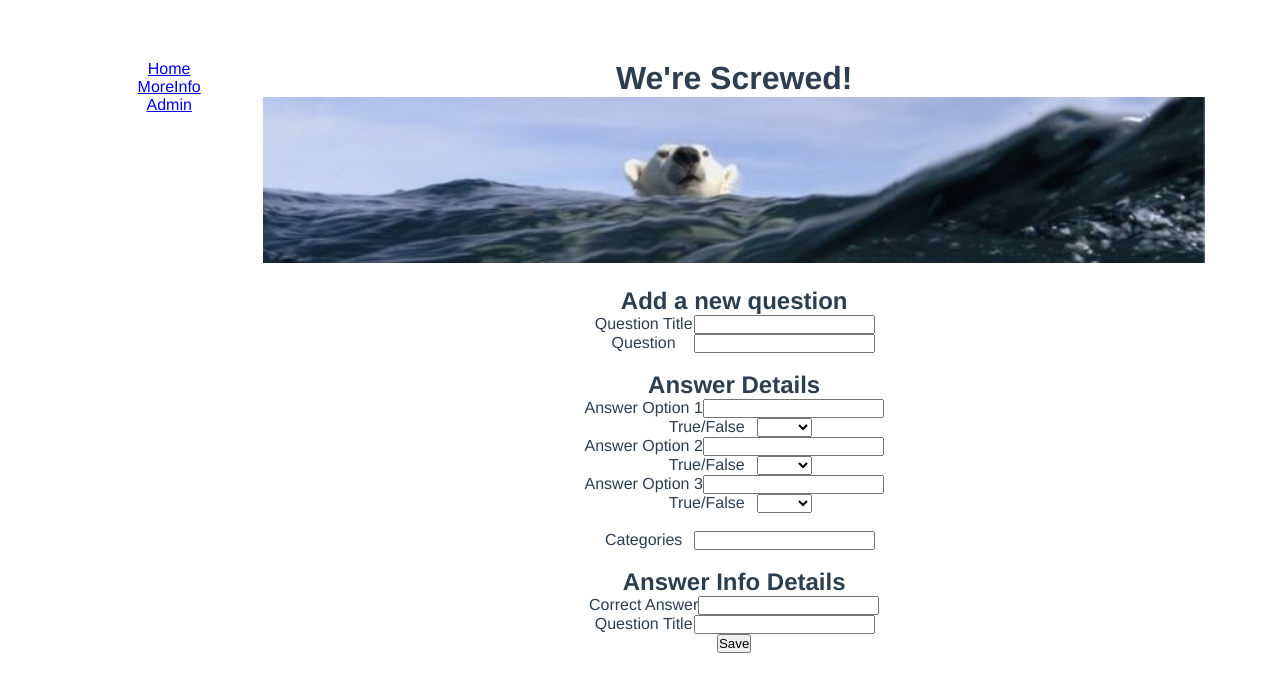
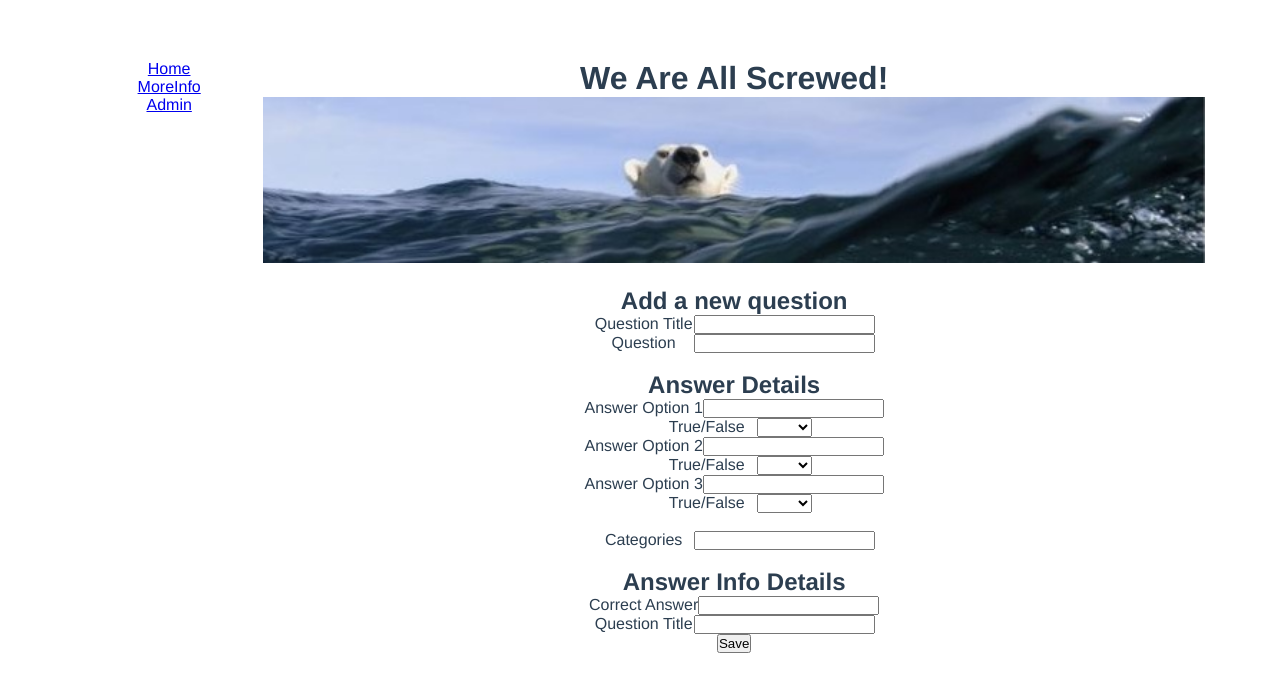
Before and after one commit to Fidelma/javascript_group_project, a Vue app in the folder client/: page /#/admin in a window 1280 px wide. Shown: the top 692 px of the page. Built offline with nearby package versions, Linux system fonts and the light colour scheme.

Commit message:
title changed

```diff
--- a/client/src/components/Header.vue
+++ b/client/src/components/Header.vue
@@ -1,6 +1,6 @@
 <template lang="html">
   <div class="header">
-    <h1>We're Screwed!</h1>
+    <h1>We Are All Screwed!</h1>
     <img src="../../public/header_image.jpg" alt="">
   </div>
 </template>
```
